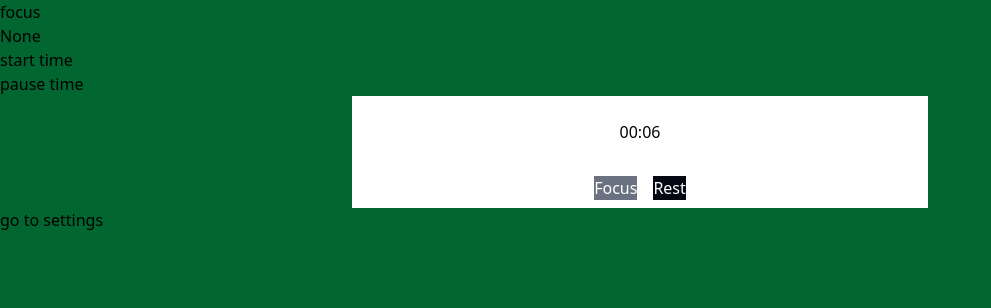
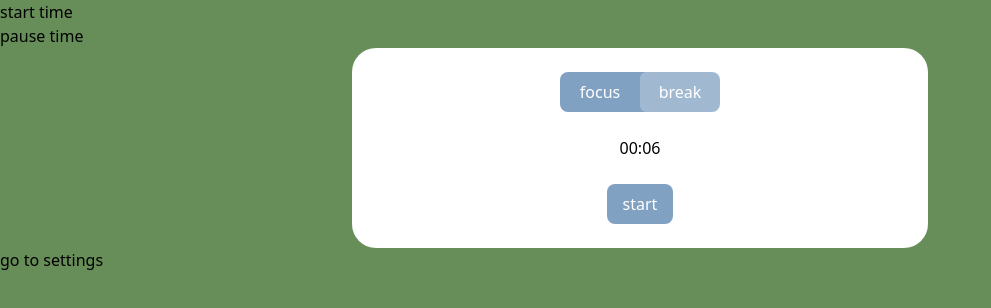
Before and after one commit to LBeukennoot/seedle, a React (Vite) app: page / in a window 1280 px wide. Shown: the top 308 px of the page, without its empty margins (0-991 px from the left). Built offline with nearby package versions, Linux system fonts and the light colour scheme.

Commit message:
Adds colors and function

```diff
--- a/index.html
+++ b/index.html
@@ -3,7 +3,7 @@
   <head>
     <meta charset="UTF-8" />
     <meta name="viewport" content="width=device-width, initial-scale=1.0" />
-    <title>Vite + React</title>
+    <title> </title>
   </head>
   <body>
     <div id="root"></div>
--- a/src/App.css
+++ /dev/null
@@ -1 +0,0 @@
-@import "tailwindcss";
--- a/src/App.tsx
+++ b/src/App.tsx
@@ -1,4 +1,3 @@
-import './App.css'
 import NavigationProvider from './providers/NavigationProvider';
 import TimerProvider from './providers/TimerProvider';
 import Navigation from './components/navigation/Navigation';
--- a/src/components/navigation/screens/FocusScreen.tsx
+++ b/src/components/navigation/screens/FocusScreen.tsx
@@ -7,18 +7,10 @@ export default function FocusScreen() {
     const { setCurrentScreen } = useContext(NavigationContext)
     const { currentMode, getDisplayTime, start, pause } = useContext(TimerContext)
 
-    const [state, setState] = useState("focus")
+    const [state, setState] = useState(false)
 
     return (
-        <div className="bg-green-800 w-screen h-screen">
-            <div>
-                focus
-            </div>
-
-
-            <div>
-                {currentMode}
-            </div>
+        <div className="w-screen h-screen bg-green">
 
             <div>
                 <button onClick={() => start()}>
@@ -32,20 +24,28 @@ export default function FocusScreen() {
                 </button>
             </div>
 
-            <div className="bg-white mx-auto max-w-xl">
-                <div className="text-center py-6">
+            <div className="bg-white mx-auto py-6 max-w-xl rounded-3xl">
+                <div className="flex justify-center pb-6">
+
+                    <button className={"bg-blue w-40 h-10 items-center transition-all relative flex cursor-pointer rounded-lg"} onClick={() => setState(state => !state)}>
+                        <div className={"bg-white opacity-25 rounded-md w-20 absolute transition-all top-0 h-full " + (state ? "left-0" : "left-20")}></div>
+                        <div className="w-20 z-10 text-center select-none text-white">focus</div>
+                        <div className="w-20 z-10 text-center select-none text-white">break</div>
+                    </button>
+
+                </div>
+
+                <div className="text-center pb-6">
                     {getDisplayTime()}
                 </div>
-                <div className="flex [&>*]:m-2 justify-center">
-                    <button
-                    className={(state === "focus" ? "bg-gray-500" : "bg-gray-950") + " text-white"}
-                    onClick={() => setState("rest")}>Focus</button>
-                    <button
-                    className={(state === "rest" ? "bg-gray-500" : "bg-gray-950") + " text-white"}
-                    onClick={() => setState("focus")}>Rest</button>
+
+                <div className="flex justify-center">
+                    <button className="bg-blue text-white px-4 py-2 rounded-lg cursor-pointer" onClick={() => start()}>
+                        start
+                    </button>
                 </div>
+
             </div>
-
 
 
             <div>
--- /dev/null
+++ b/src/main.css
@@ -0,0 +1,9 @@
+@import 'tailwindcss';
+
+@theme {
+    --color-blue: oklch(69.59% 0.0597 247.91);
+    --color-green: oklch(60.12% 0.0882 137.17);
+    --color-light-green: oklch(78.34% 0.0855 130.39);
+    --color-champagne: oklch(93.27% 0.0403 83.13);
+    --color-red: oklch(74.14% 0.0882 33.4);
+}
--- a/src/main.tsx
+++ b/src/main.tsx
@@ -1,3 +1,4 @@
+import './main.css'
 import { StrictMode } from 'react'
 import { createRoot } from 'react-dom/client'
 import App from './App'
--- a/src/providers/TimerProvider.tsx
+++ b/src/providers/TimerProvider.tsx
@@ -63,7 +63,7 @@ export default function TimerProvider({ children }: ITimerOptionsProviderProps)
                     return time - 1
 
 
-                case (Mode.Rest):
+                case (Mode.Break):
                     return time - 1
 
 
@@ -109,7 +109,7 @@ export default function TimerProvider({ children }: ITimerOptionsProviderProps)
 
 enum Mode {
     Focus = "Focus",
-    Rest = "Rest",
+    Break = "Break",
     None = "None"
 }
 
--- a/tailwind.config.js
+++ b/tailwind.config.js
@@ -16,19 +16,19 @@ module.exports = {
     ],
 
     theme: {
-      colors: {
-        'red': {
-          DEFAULT: '#dd9787'
-        },
-        'green': {
-          DEFAULT: '#678d58'
-        },
-        'light-green': '#a6c48a',
-        'blue': {
-          DEFAULT: '#80a1c1'
-        },
-        'champagne': '#f6e7cb'
-      },
+      // colors: {
+      //   'red': {
+      //     DEFAULT: '#dd9787'
+      //   },
+      //   'green': {
+      //     DEFAULT: '#678d58'
+      //   },
+      //   'light-green': '#a6c48a',
+      //   'blue': {
+      //     DEFAULT: '#80a1c1'
+      //   },
+      //   'champagne': '#f6e7cb'
+      // },
 
 
       extend: {
@@ -36,58 +36,6 @@ module.exports = {
           sans: ['Lexend', 'sans-serif'],
           serif: ['Georgia', 'serif'],
         },
-        borderRadius: {
-          'full': '1000px',
-          'normal': '0.8rem'
-        },
-        spacing: {
-          '120': '30rem',
-          '140': '35rem',
-          '160': '40rem',
-          '180': '45rem',
-        },
-        dropShadow: {
-          'sm': '0px 0px 3px black',
-          '4xl': [
-            '0 35px 35px rgba(0, 0, 0, 0.25)',
-            '0 45px 65px rgba(0, 0, 0, 0.15)'
-          ]
-        },
-        maxWidth: {
-          '8xl': '95rem'
-        },
-        width: {
-          '8xl': '95rem'
-        },
-
-        minHeight: {
-          '180': '45rem',
-        },
-
-        keyframes: {
-          bounceleft: {
-            '0%, 100%': { transform: 'translateX(-3%)' },
-            '50%': { transform: 'none' },
-          },
-          bounceright: {
-            '0%, 100%': { transform: 'translateX(3%)' },
-            '50%': { transform: 'none' },
-          },
-          float: {
-            '0%, 100%': { transform: 'translateY(12%)' },
-            '50%': { transform: 'none' },
-          },
-          zoompulse: {
-            '0%, 100%': {scale: "70%"},
-            '50%': {scale: "100%"}
-          }
-        },
-        animation: {
-          'bounce-left': 'bounceleft 1s ease-in-out infinite',
-          'bounce-right': 'bounceright 1s ease-in-out infinite',
-          'float': 'float 4s ease-in-out infinite',
-          'zoom-pulse': 'zoompulse 2s ease-in-out infinite'
-        },
       },
     },
     plugins: [],
```
